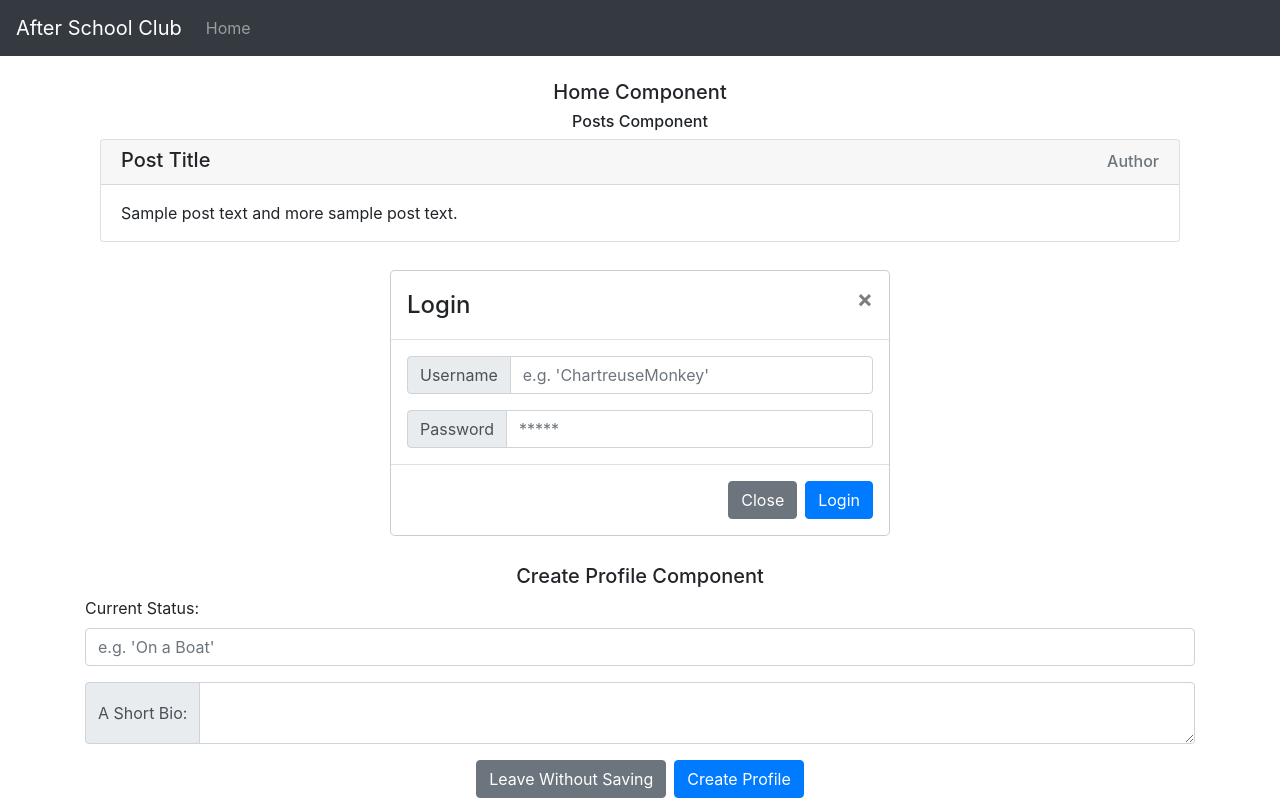
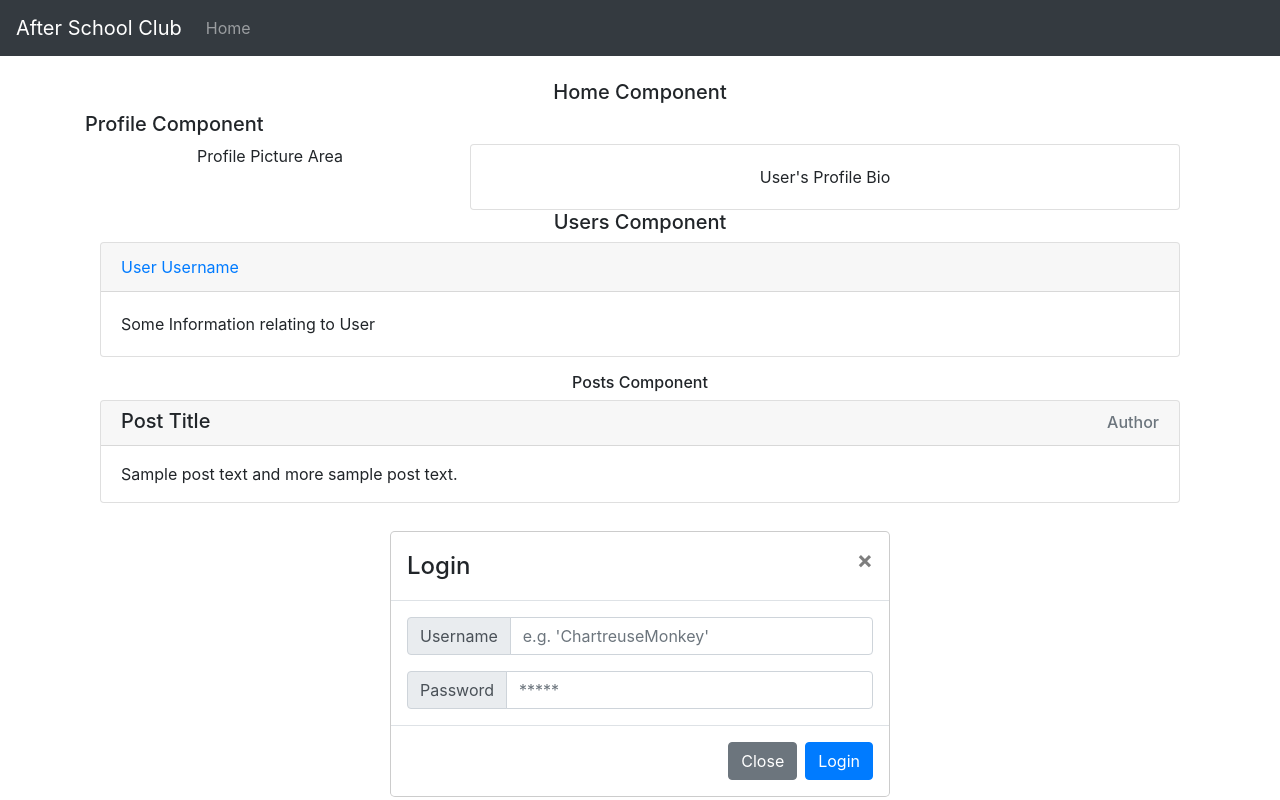
Before and after one commit to MagicWishbone6/asc-frontend, a React (Create React App) app: page / in a window 1280 px wide. Shown: the top 800 px of the page. Built offline with nearby package versions, Linux system fonts and the light colour scheme.

Commit message:
Users User Profile Components substantiated

```diff
--- a/src/components/Header.jsx
+++ b/src/components/Header.jsx
@@ -5,7 +5,8 @@ import Nav from 'react-bootstrap/Nav'
 function Header(props) {
     return (
         <Navbar
-        bg="dark" variant="dark">
+        bg="dark"
+        variant="dark">
             <Navbar.Brand
             href="#home">After School Club</Navbar.Brand>
             <Navbar.Toggle aria-controls="basic-navbar-nav"></Navbar.Toggle>
--- a/src/components/Home.jsx
+++ b/src/components/Home.jsx
@@ -3,11 +3,17 @@ import Container from 'react-bootstrap/Container'
 import Posts from './Posts.jsx'
 import Login from './Login.jsx'
 import CreateProfile from './CreateProfile.jsx'
+import Profile from './Profile.jsx'
+import User from './User.jsx'
+import Users from './Users.jsx'
 
 function Home(props) {
     return (
         <Container className="mt-4">
             <h5>Home Component</h5>
+            <Profile />
+            <User />
+            <Users />
             <Posts />
             <Login />
             <CreateProfile />
--- a/src/components/Post.jsx
+++ b/src/components/Post.jsx
@@ -6,7 +6,8 @@ function Post(props) {
         <Card
         className="align-items-start mt-2 ">
             <Card.Header
-            className="pt-1 pb-1" style={{width: '100%'}}>
+            className="pt-1 pb-1"
+            style={{width: '100%'}}>
                 <Card.Title className="mt-1 mb-2 float-left">
                     Post Title
                 </Card.Title>
--- a/src/components/Posts.jsx
+++ b/src/components/Posts.jsx
@@ -4,7 +4,7 @@ import Post from './Post.jsx'
 
 function Posts(props) {
     return (
-        <Container>
+        <Container className="mt-3">
             <h6>Posts Component</h6>
             <Post />
         </Container>
--- a/src/components/Profile.jsx
+++ b/src/components/Profile.jsx
@@ -1,10 +1,35 @@
 import React from 'react';
 import Container from 'react-bootstrap/Container';
+import Row from 'react-bootstrap/Row';
+import Col from 'react-bootstrap/Col'
+import Card from 'react-bootstrap/Card';
 
 function Profile(props) {
     return (
         <Container>
-
+            <Row>
+                <h5>Profile Component</h5>
+            </Row>
+            <Row>
+                <Col
+                xs={4}
+                s={4}
+                m={4}
+                l={4}
+                >
+                    Profile Picture Area</Col>
+                <Col
+                xs={8}
+                s={8}
+                m={8}
+                l={8}>
+                    <Card>
+                        <Card.Body>
+                            <Card.Text>User's Profile Bio</Card.Text>
+                        </Card.Body>
+                    </Card>
+                </Col>
+            </Row>
         </Container>
     );
 }
--- a/src/components/User.jsx
+++ b/src/components/User.jsx
@@ -1,4 +1,5 @@
 import React from 'react';
+import { Card } from 'react-bootstrap';
 import Container from 'react-bootstrap/Container';
 
 function User(props) {
--- a/src/components/Users.jsx
+++ b/src/components/Users.jsx
@@ -1,10 +1,27 @@
 import React from 'react';
 import Container from 'react-bootstrap/Container';
+import Card from 'react-bootstrap/Card';
 
 function Users(props) {
     return (
-        <Container>
-
+        <Container
+        className="align-items-start">
+            <h5>Users Component</h5>
+            <Card
+            className="align-items-start">
+                <Card.Header
+                className="d-inline-flex"
+                style={{width: '100%'}}>
+                    <a href="/">
+                        User Username
+                    </a>
+                </Card.Header>
+                <Card.Body>
+                    <Card.Text>
+                        Some Information relating to User
+                    </Card.Text>
+                </Card.Body>
+            </Card>
         </Container>
     );
 }
```
